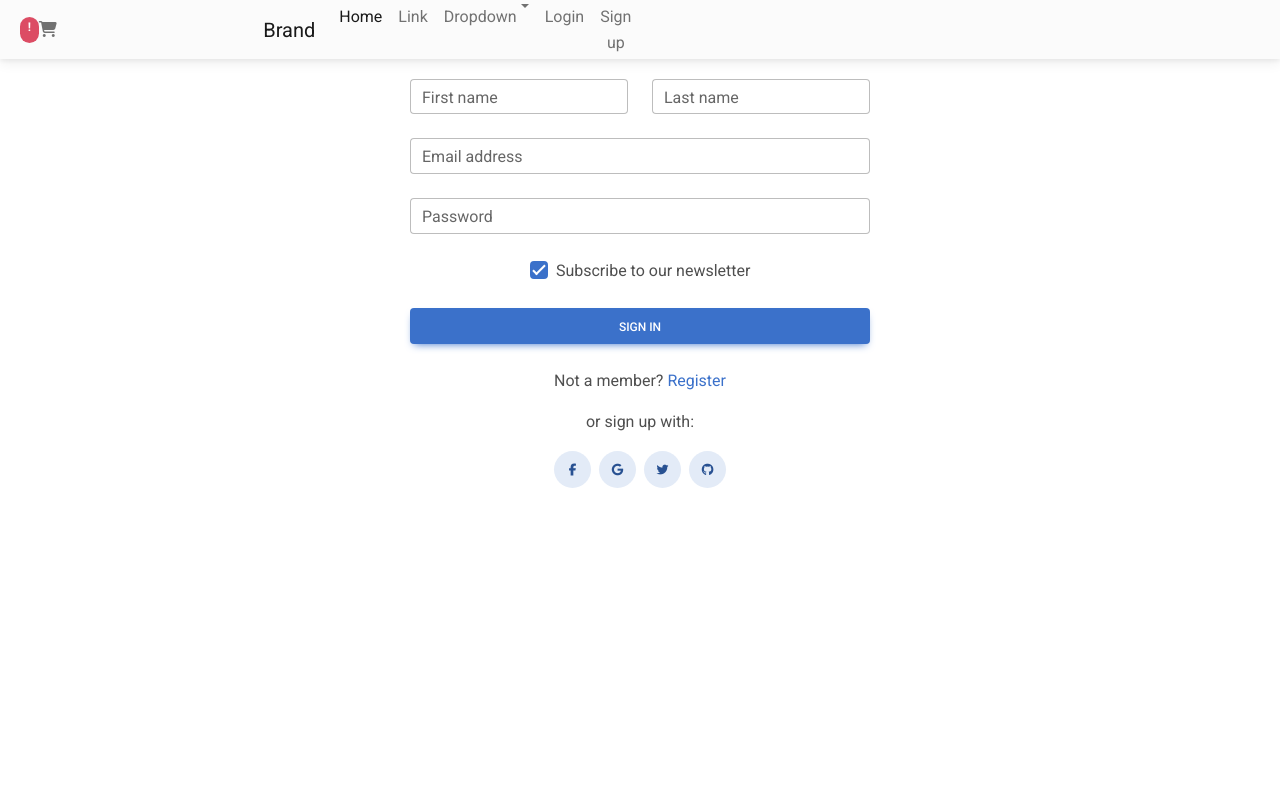
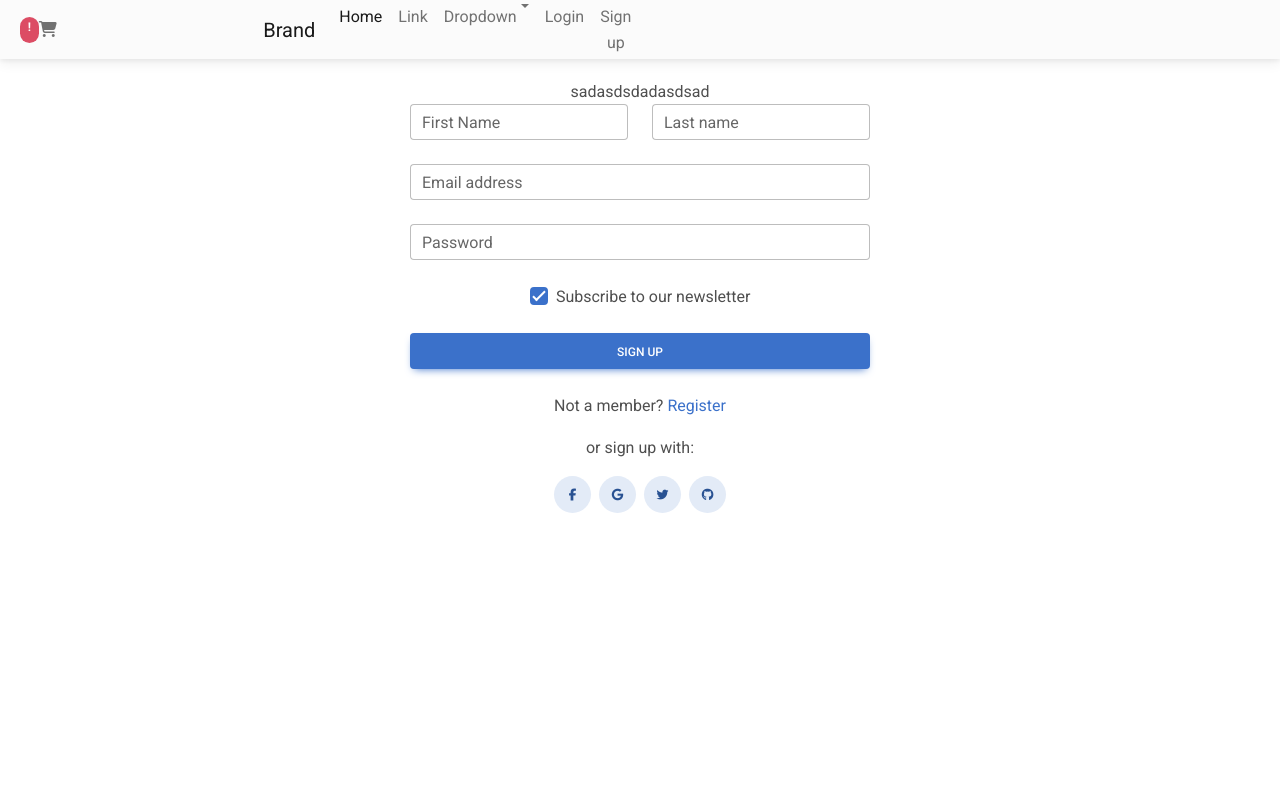
Before and after one commit to Strzelecki91/demo_shop, a React (Create React App) app: page /signUp in a window 1280 px wide. Shown: the top 800 px of the page. Built offline with nearby package versions, Linux system fonts and the light colour scheme; data requests are answered from the project's data file.

Commit message:
add logic to sing up, working adding user

```diff
--- a/db.json
+++ b/db.json
@@ -60,5 +60,35 @@
       "category": "smartphones",
       "images": "https://zbitaszybka.pl/wp-content/uploads/2020/01/iphone-9-2020-1024x576.jpg.webp"
     }
+  ],
+  "users": [
+    {
+      "id": 1,
+      "firstName": "Kowalski",
+      "lastName": "John",
+      "email": "example@test.com",
+      "password": "Kotek12-"
+    },
+    {
+      "firstName": "Kacper",
+      "lastName": "Strzelecki",
+      "email": "valandil16@gmail.com",
+      "password": "krolik20",
+      "id": 2
+    },
+    {
+      "firstName": "Kacper",
+      "lastName": "Strzelecki",
+      "email": "valandil16@gmail.com",
+      "password": "krolik20",
+      "id": 3
+    },
+    {
+      "firstName": "Tyler",
+      "lastName": "Walrod",
+      "email": "Example@job.com",
+      "password": "asddas",
+      "id": 4
+    }
   ]
 }
--- a/src/App.tsx
+++ b/src/App.tsx
@@ -10,9 +10,11 @@ import { ProductProvider } from "./components/context/ProductContext";
 import { Home } from "./pages/Home";
 import { LoginPage } from "./pages/LoginPage";
 import { SignUp } from "./pages/SignUp";
+import { UserProvider } from "./components/context/UserContext";
 
 function App() {
   return (
+    <UserProvider>
       <ProductProvider>
         <div className="App">
           <Routes>
@@ -22,6 +24,7 @@ function App() {
           </Routes>
         </div>
       </ProductProvider>
+    </UserProvider>
   );
 }
 
--- /dev/null
+++ b/src/components/Hooks/useUsers.ts
@@ -0,0 +1,136 @@
+import { ChangeEvent, FormEvent, useEffect, useState } from "react";
+import { usersType } from "../context/UserContext";
+
+type useUserData = {
+  users: usersType[];
+
+  newUserInputValue: usersType;
+  addUser: () => Promise<any>;
+  handleNewUser: (
+    event: React.FormEvent<HTMLFormElement>,
+    userId: number
+  ) => Promise<void>;
+  handleInputValue: (event: ChangeEvent<HTMLInputElement>) => void;
+  setUsers: (value: React.SetStateAction<usersType[]>) => void;
+};
+
+export const useUsers = (): useUserData => {
+  const [users, setUsers] = useState<usersType[]>([]);
+  const [countUsers, setCountUsers] = useState(users.length);
+  const URL = "http://localhost:5000/users";
+  const [newUserInputValue, setNewUserInputValue] = useState<usersType>({
+    id: countUsers,
+    firstName: "",
+    lastName: "",
+    email: "",
+    password: "",
+  });
+  const { firstName, lastName, email, password } = newUserInputValue;
+
+  const getUser = async () => {
+    try {
+      const response = await fetch(`${URL}`);
+      if (!response.ok)
+        throw new Error("ups something gose wrong with getting user data");
+      const data = await response.json();
+      console.log("pobiera usera", data);
+    } catch (error) {
+      console.log(error);
+    }
+  };
+
+  const addUser = async () => {
+    setCountUsers((prev) => prev + 1);
+    console.log("spr 1");
+    try {
+      const data = await fetch(`${URL}`, {
+        method: "POST",
+        headers: { "Content-Type": "application/json" },
+        body: JSON.stringify({
+          firstName: firstName,
+          lastName: lastName,
+          email: email,
+          password: password,
+        }),
+      });
+      if (!data.ok) throw new Error("something goes wrong while adding user");
+      const response = await data.json();
+      console.log("Dodało użytkownika", response);
+
+      return response;
+    } catch (error) {
+      console.log(error);
+    }
+  };
+  //   const addUser = async () => {
+  //     setCountUsers((prev) => prev + 1);
+  //     try {
+  //       const data = await fetch(`${URL}`, {
+  //         method: "POST",
+  //         headers: { "Content-Type": "application/json" },
+  //         body: JSON.stringify({
+  //           firstName: firstName,
+  //           lastName: lastName,
+  //           email: email,
+  //           password: password,
+  //         }),
+  //       });
+  //       if (!data.ok) throw new Error("ups");
+  //       const response = await data.json();
+  //       return response;
+  //     } catch (error) {
+  //       console.log(error);
+  //     }
+  //   };
+
+  const handleNewUser = async (event: FormEvent<HTMLFormElement>) => {
+    event.preventDefault();
+    if (
+      newUserInputValue.firstName.length > 3 &&
+      newUserInputValue.lastName.length > 3
+    ) {
+      const newUser = await addUser();
+      setUsers((prev) => [...prev, newUser]);
+      setNewUserInputValue({
+        id: 0,
+        firstName: "",
+        lastName: "",
+        email: "",
+        password: "",
+      });
+    }
+  };
+  const handleInputValue = (event: ChangeEvent<HTMLInputElement>) => {
+    const { name, value } = event.target;
+
+    setNewUserInputValue((prev) => {
+      return { ...prev, [name]: value };
+    });
+  };
+  //   const getProducts = async () => {
+  //     try {
+  //       const data = await fetch(`${URL}`);
+  //       if (!data.ok)
+  //         throw new Error("Ups something goes wrong with fetching data");
+  //       const response = await data.json();
+  //       console.log(response);
+  //       console.log("pobiera?");
+  //       setProductsList(response);
+  //     } catch (error) {
+  //       console.log(error);
+  //     }
+  //   };
+
+  useEffect(() => {
+    getUser();
+  }, []);
+  return {
+    users,
+
+    newUserInputValue,
+    handleNewUser,
+    handleInputValue,
+    addUser,
+    setUsers,
+  };
+};
--- /dev/null
+++ b/src/components/context/UserContext.tsx
@@ -0,0 +1,57 @@
+import { ChangeEvent, createContext, FormEvent } from "react";
+import { useUsers } from "../Hooks/useUsers";
+
+export type usersType = {
+  id: number;
+  firstName: string;
+  lastName: string;
+  email: string;
+  password: string;
+};
+
+type UsersContextProps = {
+  users: usersType[];
+
+  newUserInputValue: usersType;
+  addUser: () => Promise<any>;
+  handleInputValue: (event: ChangeEvent<HTMLInputElement>) => void;
+  handleNewUser: (
+    event: React.FormEvent<HTMLFormElement>,
+    userId: number
+  ) => Promise<void>;
+  setUsers: (value: React.SetStateAction<usersType[]>) => void;
+};
+
+type UserProviderProps = {
+  children: JSX.Element;
+};
+export const UserContext = createContext<UsersContextProps>(
+  {} as UsersContextProps
+);
+
+export const UserProvider = ({ children }: UserProviderProps) => {
+  const {
+    users,
+
+    newUserInputValue,
+    addUser,
+    handleNewUser,
+    handleInputValue,
+    setUsers,
+  } = useUsers();
+  return (
+    <UserContext.Provider
+      value={{
+        users,
+
+        newUserInputValue,
+        addUser,
+        handleNewUser,
+        handleInputValue,
+        setUsers,
+      }}
+    >
+      {children}
+    </UserContext.Provider>
+  );
+};
--- a/src/pages/SignUp/index.tsx
+++ b/src/pages/SignUp/index.tsx
@@ -9,32 +9,62 @@ import {
 } from "mdb-react-ui-kit";
 import { NavList } from "../../components/NavList";
 import { Footer } from "../../components/Footer";
+import { useContext } from "react";
+import { UserContext } from "../../components/context/UserContext";
 export const SignUp = () => {
+  const { newUserInputValue, handleNewUser, handleInputValue } =
+    useContext(UserContext);
+  const { id, firstName, lastName, email, password } = newUserInputValue;
   return (
     <div>
       <NavList />
       <div className="box">
         <div className="loginBox">
-          <form>
+          sadasdsdadasdsad{newUserInputValue.firstName}
+          <form onSubmit={(event) => handleNewUser(event, id)}>
             <MDBRow className="mb-4">
               <MDBCol>
-                <MDBInput id="form3Example1" label="First name" />
+                <MDBInput
+                  id="form3Example1"
+                  type="text"
+                  name="firstName"
+                  label="First Name"
+                  value={firstName}
+                  placeholder="Enter first name"
+                  onChange={handleInputValue}
+                />
               </MDBCol>
               <MDBCol>
-                <MDBInput id="form3Example2" label="Last name" />
+                <MDBInput
+                  id="form3Example2"
+                  type="text"
+                  name="lastName"
+                  label="Last name"
+                  value={lastName}
+                  placeholder="Enter last name"
+                  onChange={handleInputValue}
+                />
               </MDBCol>
             </MDBRow>
             <MDBInput
               className="mb-4"
               type="email"
+              name="email"
               id="form3Example3"
               label="Email address"
+              value={email}
+              placeholder="Enter email"
+              onChange={handleInputValue}
             />
             <MDBInput
               className="mb-4"
               type="password"
+              name="password"
               id="form3Example4"
               label="Password"
+              value={password}
+              placeholder="Enter password"
+              onChange={handleInputValue}
             />
 
             <MDBCheckbox
@@ -45,7 +75,7 @@ export const SignUp = () => {
             />
 
             <MDBBtn type="submit" className="mb-4" block>
-              Sign in
+              Sign up
             </MDBBtn>
 
             <div className="text-center">
```
Lines whose indentation alone changed are shown as unchanged.
